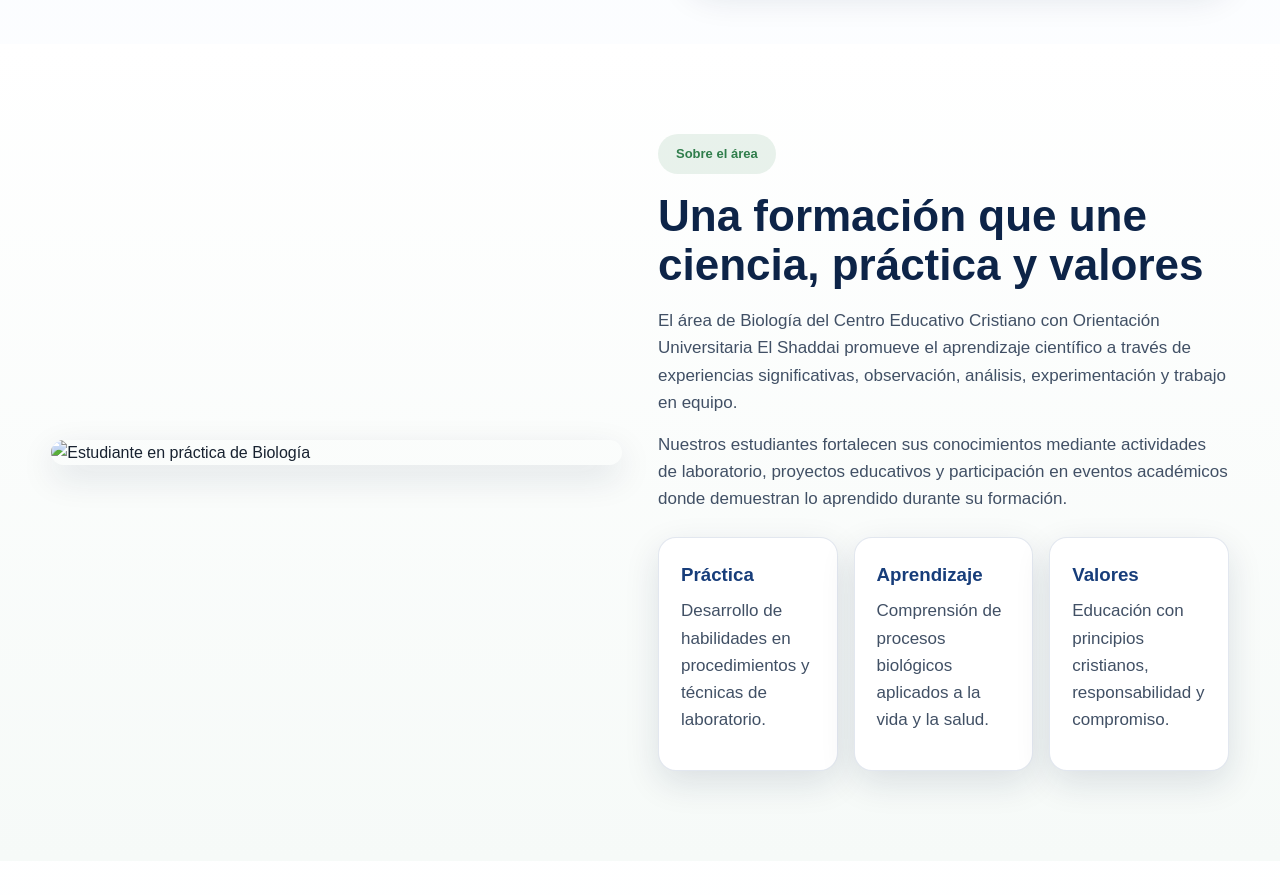
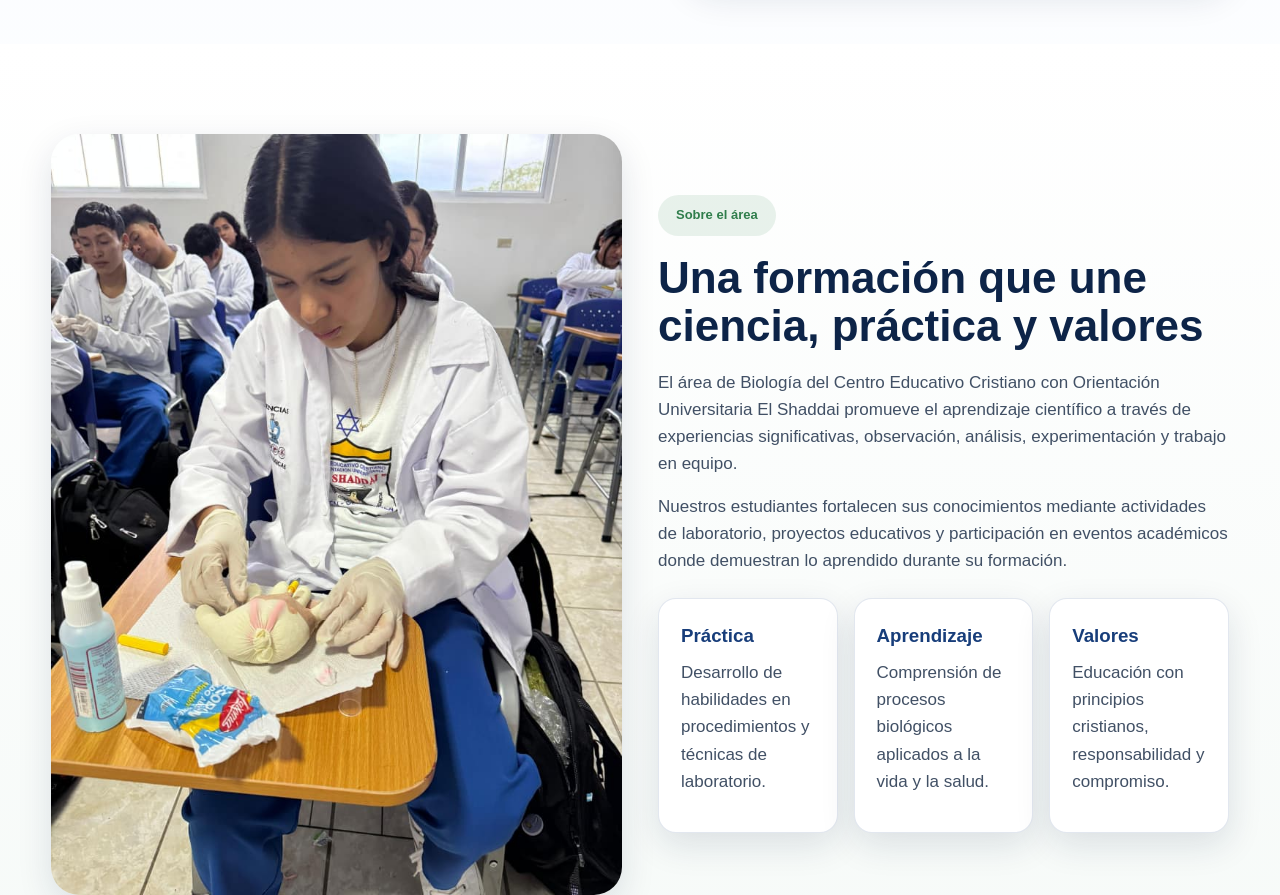
Before and after one commit to Jeyson567/BIOLOGIA, a plain HTML site: page index.html in a window 1280 px wide. Shown: the part 1140-2035 px from the top of the page. Drawn offline with Linux system fonts and the light colour scheme.

Commit message:
Update image source path in index.htmlimg

```diff
--- a/index.html
+++ b/index.html
@@ -68,7 +68,7 @@
   <section class="section about" id="biologia">
     <div class="container about-grid">
       <div class="about-image reveal">
-        <img src="img/practica5.jpg" alt="Estudiante en práctica de Biología">
+        <img src="img/img/practica5.jpg" alt="Estudiante en práctica de Biología">
       </div>
 
       <div class="about-text reveal">
```
